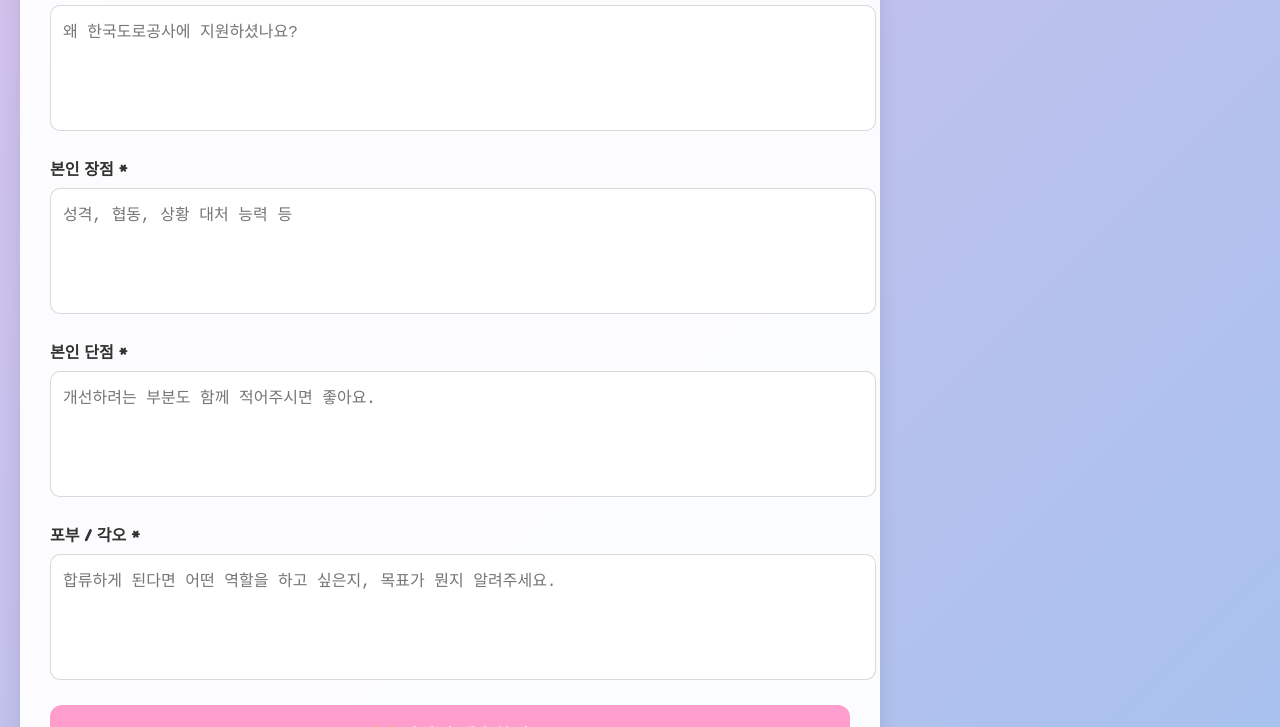
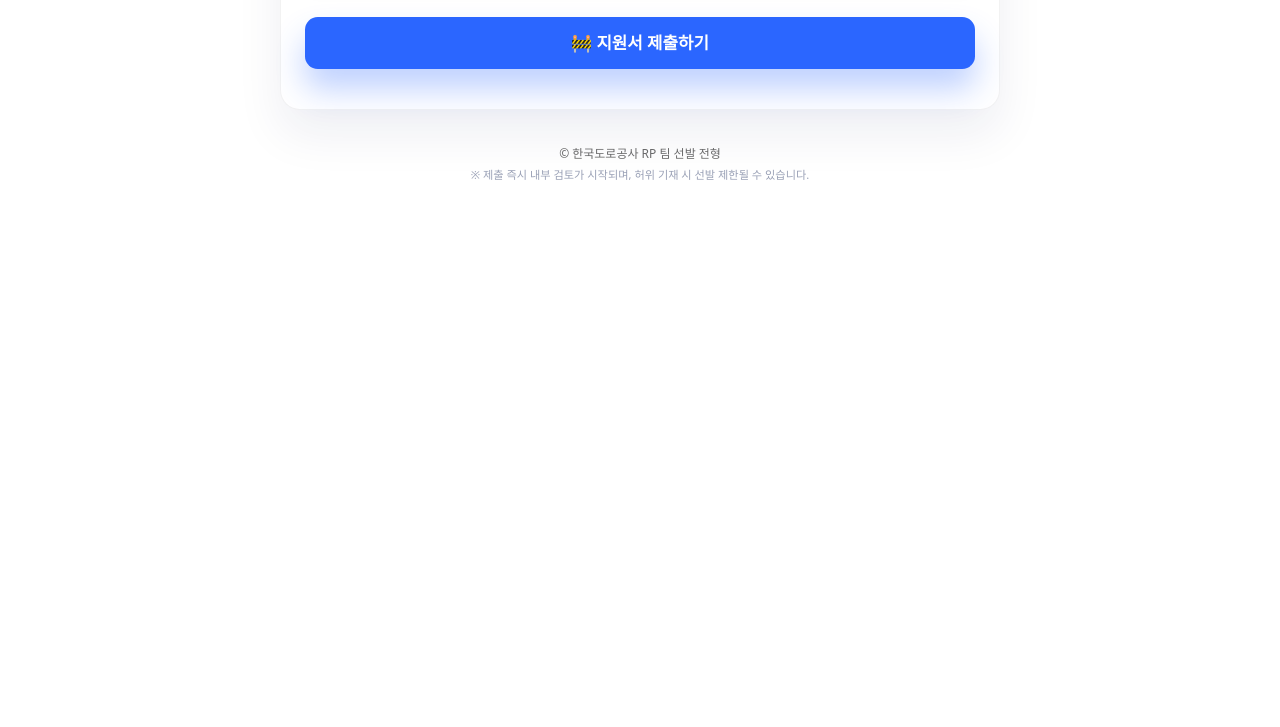
Before and after one commit to rayacers0809/yumi, a plain HTML site: page public/index.html in a window 1280 px wide. Shown: the part 2073-2800 px from the top of the page. After the commit the page ends 2355 px from the top, so only its background shows below. Drawn offline with Linux system fonts and the light colour scheme; a web font is replaced by a local one.

Commit message:
style.css
Updated styles with new font and layout adjustments.

```diff
--- a/public/style.css
+++ b/public/style.css
@@ -1,102 +1,260 @@
-@import url('https://fonts.googleapis.com/css2?family=Jua&display=swap');
+/* 기본 폰트 & 배경 */
+@import url("https://fonts.googleapis.com/css2?family=Pretendard:wght@400;500;600&display=swap");
 
 :root {
-  --bg1: #fbc2eb;
-  --bg2: #a6c1ee;
-  --card: rgba(255,255,255,0.95);
-  --line: rgba(0,0,0,0.15);
-  --text: #333;
-  --accent: #ff9ecd;
-  --accent2: #ffc3a0;
-  --shadow: 0 4px 20px rgba(0,0,0,0.1);
+  --bg-gradient-start: #eef6ff;      /* 밝은 파스텔 블루 */
+  --bg-gradient-end: #ffffff;
+  --panel-bg: #ffffff;
+  --panel-border: rgba(0, 0, 0, 0.05);
+  --accent: #2b66ff;                 /* 포인트 블루 */
+  --accent-soft: #e8eeff;
+  --text-main: #1a1a1a;
+  --text-dim: #6b6b6b;
+  --radius-lg: 1.25rem;
+  --radius-md: .75rem;
+  --shadow-card: 0 24px 48px rgba(14, 33, 80, 0.07);
+}
+
+* {
+  box-sizing: border-box;
+  -webkit-font-smoothing: antialiased;
+  font-family: "Pretendard", system-ui, -apple-system, BlinkMacSystemFont,
+    "Segoe UI", Roboto, "Helvetica Neue", sans-serif;
 }
 
 body {
   margin: 0;
-  font-family: 'Jua', sans-serif;
-  background: linear-gradient(135deg, var(--bg1), var(--bg2));
-  color: var(--text);
+  padding: 2rem 1rem 6rem;
+  background: radial-gradient(circle at 20% 20%, var(--bg-gradient-start) 0%, var(--bg-gradient-end) 60%);
+  color: var(--text-main);
   display: flex;
-  justify-content: center;
-  align-items: flex-start;
-  min-height: 100vh;
-  padding: 40px 20px;
+  flex-direction: column;
+  align-items: center;
 }
 
+/* 전체 카드 컨테이너 */
 .container {
   width: 100%;
-  max-width: 800px;
-  background: var(--card);
-  border-radius: 20px;
-  box-shadow: var(--shadow);
-  padding: 30px;
-  animation: fadeIn 0.7s ease;
+  max-width: 720px;
+  background: var(--panel-bg);
+  border: 1px solid var(--panel-border);
+  box-shadow: var(--shadow-card);
+  border-radius: var(--radius-lg);
+  padding: 2rem 1.5rem 2.5rem;
+  backdrop-filter: blur(10px);
 }
 
-h1 {
-  text-align: center;
-  font-size: 2.2rem;
-  margin-bottom: 10px;
+/* 헤더 영역 */
+.brand-header {
+  display: flex;
+  align-items: flex-start;
+  gap: 1rem;
+  margin-bottom: 1.5rem;
+  flex-wrap: nowrap;
 }
 
-p.subtitle {
-  text-align: center;
-  font-size: 1rem;
-  color: #555;
-  margin-bottom: 25px;
+.brand-logo {
+  width: 88px;
+  height: auto;
+  flex-shrink: 0;
+  object-fit: contain;
+  filter: drop-shadow(0 10px 16px rgba(0,0,0,0.08));
 }
 
+.brand-text h1 {
+  margin: 0;
+  font-size: 1.4rem;
+  font-weight: 600;
+  line-height: 1.2;
+  color: var(--text-main);
+  display: flex;
+  align-items: center;
+  gap: .4rem;
+}
+
+.subtitle {
+  margin: .4rem 0 0;
+  font-size: .9rem;
+  font-weight: 500;
+  color: var(--text-dim);
+  line-height: 1.4;
+}
+
+/* 규정 박스 */
 .rules {
-  background: #fff7fb;
-  border: 1px solid var(--line);
-  border-radius: 12px;
-  padding: 15px 20px;
-  font-size: 0.95rem;
-  margin-bottom: 30px;
-  line-height: 1.6;
+  background: var(--accent-soft);
+  border: 1px solid rgba(43,102,255,0.15);
+  border-radius: var(--radius-md);
+  padding: 1rem 1rem 1.25rem;
+  font-size: .88rem;
+  line-height: 1.5;
+  color: #1e2a4f;
+  font-weight: 500;
+  box-shadow: 0 16px 32px rgba(43,102,255,0.08);
+  margin-bottom: 2rem;
+}
+
+.rules strong {
+  color: var(--accent);
+  font-weight: 600;
+  font-size: .9rem;
+  display: inline-block;
+  margin-bottom: .4rem;
+}
+
+/* 폼 스타일 */
+.apply-form {
+  display: grid;
+  grid-template-columns: 1fr;
+  gap: 1rem 1rem;
 }
 
 .form-group {
-  margin-bottom: 20px;
+  display: flex;
+  flex-direction: column;
 }
 
-label {
-  font-weight: bold;
-  display: block;
-  margin-bottom: 8px;
+.form-group label {
+  font-size: .9rem;
+  font-weight: 600;
+  color: var(--text-main);
+  margin-bottom: .4rem;
+  display: flex;
+  align-items: center;
+  gap: .4rem;
 }
 
-input, textarea, select {
+.req {
+  color: #ff4d4f;
+  font-weight: 600;
+  font-size: .8rem;
+  background: rgba(255,77,79,0.08);
+  border-radius: .4rem;
+  padding: .1rem .4rem;
+  line-height: 1.2;
+}
+
+/* 인풋 / 셀렉트 / 텍스트에어리어 */
+input,
+select,
+textarea {
   width: 100%;
-  padding: 12px;
-  border-radius: 10px;
-  border: 1px solid var(--line);
-  font-size: 1rem;
+  border-radius: .6rem;
+  border: 1px solid rgba(0,0,0,0.08);
+  background: #fff;
+  box-shadow: 0 8px 16px rgba(0,0,0,0.03);
+  padding: .8rem .9rem;
+  font-size: .9rem;
+  color: var(--text-main);
   outline: none;
+  transition: all .15s ease;
+  font-family: inherit;
+}
+
+input::placeholder,
+textarea::placeholder {
+  color: #9da5b8;
 }
 
 textarea {
-  resize: none;
-  min-height: 100px;
+  min-height: 90px;
+  resize: vertical;
+  line-height: 1.45;
 }
 
-button {
-  width: 100%;
-  background: var(--accent);
-  color: white;
-  font-size: 1.2rem;
-  padding: 15px;
-  border: none;
-  border-radius: 12px;
-  cursor: pointer;
-  transition: background 0.3s;
+/* focus 상태 */
+input:focus,
+select:focus,
+textarea:focus {
+  border-color: var(--accent);
+  box-shadow:
+    0 0 0 3px rgba(43,102,255,0.15),
+    0 12px 28px rgba(43,102,255,0.12);
 }
 
-button:hover {
-  background: var(--accent2);
+/* 제출 버튼 */
+.submit-btn {
+  margin-top: 1rem;
+  width: 100%;
+  border: 0;
+  border-radius: .8rem;
+  background: var(--accent);
+  color: #fff;
+  font-size: 1rem;
+  font-weight: 600;
+  padding: 1rem 1.25rem;
+  line-height: 1.2;
+  cursor: pointer;
+  box-shadow: 0 20px 32px rgba(43,102,255,0.3);
+  transition: all .15s ease;
+  font-family: inherit;
 }
 
-@keyframes fadeIn {
-  from { opacity: 0; transform: translateY(20px); }
-  to { opacity: 1; transform: translateY(0); }
+.submit-btn:hover {
+  filter: brightness(1.05);
+  box-shadow: 0 24px 40px rgba(43,102,255,0.38);
+  transform: translateY(-1px);
 }
+
+.submit-btn:active {
+  transform: translateY(0px) scale(.99);
+  box-shadow: 0 12px 24px rgba(43,102,255,0.2);
+}
+
+/* 푸터 */
+.footer {
+  margin-top: 2rem;
+  text-align: center;
+  color: var(--text-dim);
+  font-size: .75rem;
+  line-height: 1.4;
+  max-width: 720px;
+}
+
+.footer p {
+  margin: .25rem 0;
+}
+
+.footnote {
+  font-size: .7rem;
+  color: #9aa1b6;
+}
+
+/* 반응형 보정 */
+@media (min-width: 480px) {
+  .brand-text h1 {
+    font-size: 1.5rem;
+  }
+
+  .subtitle {
+    font-size: .95rem;
+  }
+}
+
+@media (min-width: 600px) {
+  body {
+    padding-top: 3rem;
+  }
+
+  .apply-form {
+    grid-template-columns: 1fr 1fr;
+  }
+
+  /* 긴 항목은 2칸 꽉 쓰게 */
+  .form-group:nth-child(5),
+  .form-group:nth-child(7),
+  .form-group:nth-child(8),
+  .form-group:nth-child(9),
+  .form-group:nth-child(10),
+  .form-group:nth-child(11),
+  .form-group:nth-child(12),
+  .form-group:nth-child(13),
+  .form-group:nth-child(14) {
+    grid-column: span 2;
+  }
+
+  .submit-btn {
+    grid-column: span 2;
+    font-size: 1.05rem;
+  }
+}
```
